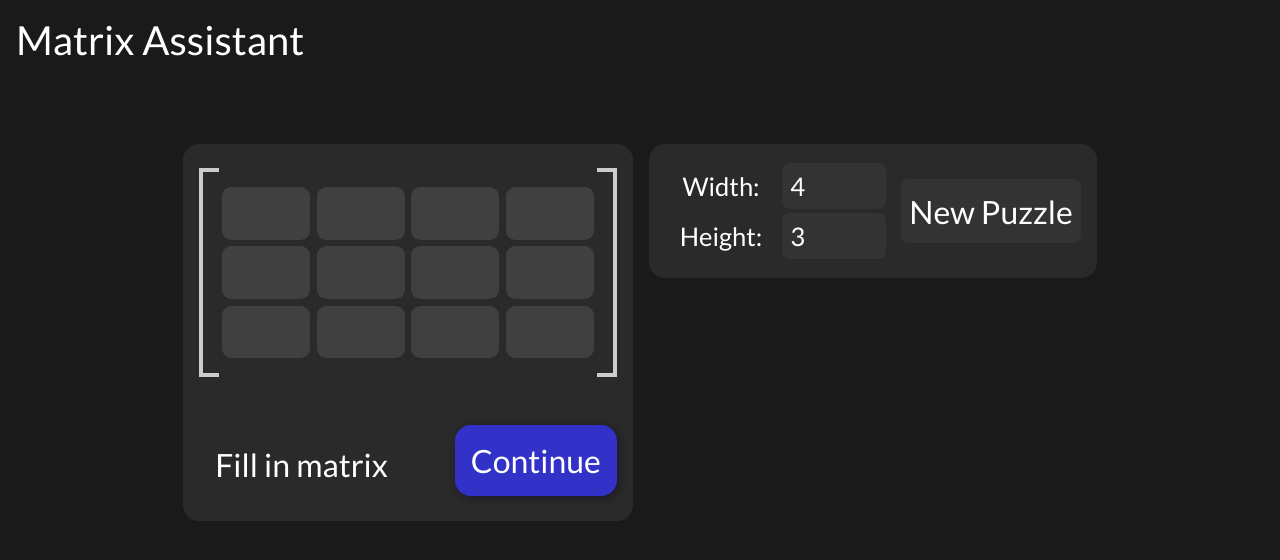
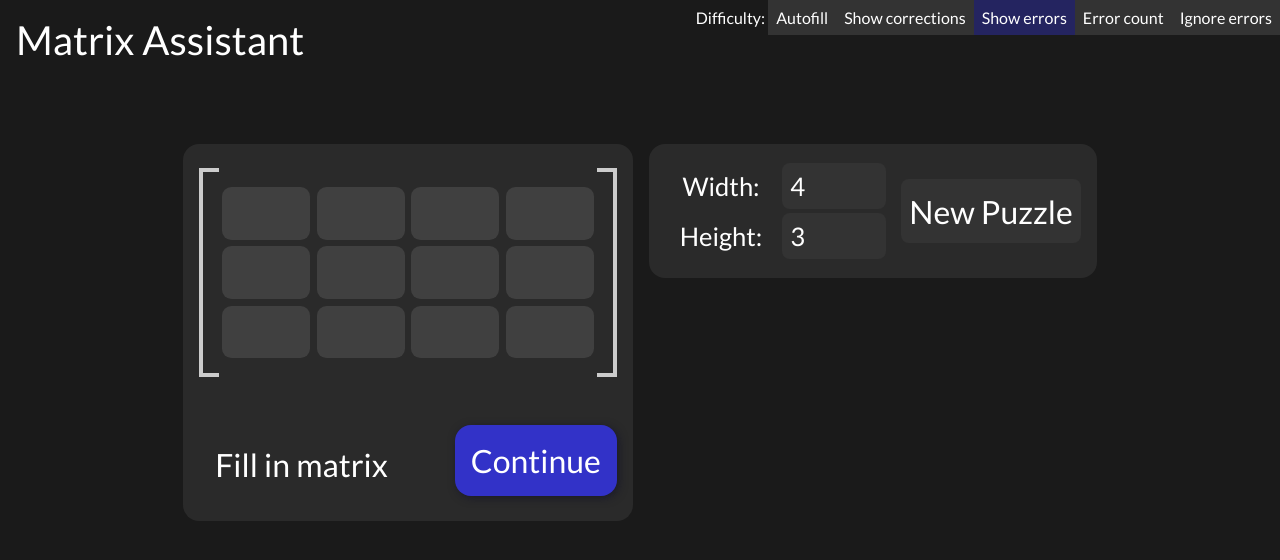
Before and after one commit to benjamin-cates/matrix_assistant, a React app: page / in a window 1280 px wide. Shown: the top 560 px of the page. Built offline with nearby package versions, Linux system fonts and the light colour scheme.

Commit message:
Add different difficulties

```diff
--- a/src/index.tsx
+++ b/src/index.tsx
@@ -23,6 +23,8 @@ class Game extends React.Component {
         width: number;
         //Height of the current matrix display
         height: number;
+        // Either 0 for autofilled matrices, 1 for all errors shown, 2 for partial error shown, 3 for ignore errors
+        difficulty: number;
     }
     constructor(props: any) {
         super(props);
@@ -72,6 +74,13 @@ class Game extends React.Component {
             </div>;
         });
         let nextMessage = this.state.mode == "matrix" ? "Fill in matrix" : "Row operations";
+        //Render difficulty input
+        const difficultyTypes = ["Autofill", "Show corrections", "Show errors", "Error count", "Ignore errors"];
+        let diffInput = difficultyTypes.map((val, i) => {
+            let className = "difficulty_button";
+            if (i == this.state.difficulty) className += " selected_difficulty_button";
+            return <button key={i.toString()} className={className} onClick={() => this.setState({ difficulty: i })}>{val}</button>
+        })
         const errIO = { add: this.addError, clear: this.clearError };
         return <>
             <div id="left">
@@ -80,6 +89,7 @@ class Game extends React.Component {
                     <span id="nextMessage">{nextMessage}</span>
                     <button onClick={this.continue} id="continueButton">Continue</button>
                 </div>
+                <div className="difficulty_input">Difficulty: {diffInput}</div>
             </div>
             <div id="right">
                 <NewPuzzle callback={this.createNew} errRef={errIO}></NewPuzzle>
@@ -97,6 +107,7 @@ class Game extends React.Component {
             inputRef: React.createRef<MatrixDisplay>(),
             errorRef: React.createRef<ElementList>(),
             mode: "matrix",
+            difficulty: 2,
         };
     }
     createNew = (w: number, h: number) => {
@@ -109,45 +120,65 @@ class Game extends React.Component {
     }
     continue = () => {
         this.state.errorRef.current.clear();
+        const matCount = this.state.matrices.length;
+        //Autofill if difficulty zero
+        if (this.state.difficulty == 0) {
+            let steps = [...this.state.steps];
+            let matrices = [...this.state.matrices];
+            matrices.push(this.state.matrices[matCount - 1].performSteps(this.state.steps[matCount - 1]));
+            if (this.state.mode == "steps") steps.push([]);
+            this.setState({ matrices, mode: "steps", steps });
+            return;
+        }
+        //Check matrix inputs
         if (this.state.mode == "matrix") {
-            if (this.state.matrices.length == 0)
+            //Skip if first matrix or is on ignore errors
+            if (this.state.matrices.length == 0 || this.state.difficulty == 4)
                 return this.finishMatrix();
-            const matCount = this.state.matrices.length;
             let mat = this.state.inputRef.current.getMatrix();
             let expected = this.state.matrices[matCount - 1].performSteps(this.state.steps[matCount - 1]);
             let diffs = Matrix.compare(mat, expected);
+            //Continue if first matrix or difficulty is 4
             if (diffs.length == 0)
                 return this.finishMatrix();
             //Add error for each element
-            diffs.forEach(v => {
+            //Show whole error
+            if (this.state.difficulty == 1) diffs.forEach(v =>
+                this.state.errorRef.current.add(
+                    <>a<span className="subscript">{Math.floor(v / mat.width + 1).toString() + (v % mat.width + 1).toString()}</span>
+                        &nbsp;=&nbsp;{expected.values[v].text()}&nbsp;≠&nbsp;{mat.values[v].text()}</>)
+            );
+            //Show partial error
+            if (this.state.difficulty == 2) diffs.forEach(v =>
                 this.state.errorRef.current.add(
                     <>
                         a<span className="subscript">{Math.floor(v / mat.width + 1).toString() + (v % mat.width + 1).toString()}</span>
                         &nbsp;≠&nbsp;{mat.values[v].text()}
-                    </>); console.log(v);
+                    </>)
+            );
+            //Show error count
+            if (this.state.difficulty == 3) {
+                let text = (diffs.length == 1) ? "There is one error" : ("There are " + diffs.length + " errors");
+                this.state.errorRef.current.add(<>{text}</>);
             }
-            );
-            //Display errors
-            /*
-                Difficulty modes:
-                Ignore errors
-                Inform of errors
-                Locate errors
-                Automatic mode
-            */
         }
         else {
             let matrices = [...this.state.matrices];
+            let steps = [...this.state.steps];
+            let nextMode = "matrix";
             //Add empty steps list
-            let steps = [...this.state.steps];
             steps.push([]);
+            //Autofill matrix
+            if (this.state.difficulty == 0) {
+                matrices.push(this.state.matrices[matCount - 1].performSteps(this.state.steps[matCount - 1]));
+                nextMode = "steps";
+            }
             this.setState({
                 steps,
                 matrices,
-                mode: "matrix",
+                mode: nextMode,
             });
         }
-
     }
     addError = (el: React.ReactElement) => this.state.errorRef.current.add(el);
     clearError = () => this.state.errorRef.current.clear();
--- a/src/style/source.css
+++ b/src/style/source.css
@@ -11,6 +11,24 @@ body {
 
 #title {
     padding: 1rem;
+}
+
+.difficulty_input {
+    position: absolute;
+    top: 0;
+    right: 0;
+    line-height:0;
+    font-size:1rem;
+}
+
+.difficulty_button {
+    font-size: 1rem;
+    border-radius: 0;
+}
+
+.selected_difficulty_button,
+.selected_difficulty_button:focus {
+    background: rgba(50, 50, 200, 0.4);
 }
 
 .subscript {
@@ -93,7 +111,7 @@ body {
     position: relative;
     padding: 1rem;
     justify-content: center;
-    margin:0.5rem 0 0.5rem 0;
+    margin: 0.5rem 0 0.5rem 0;
 }
 
 .matrix_table::after,
```
Also changed, not shown: 1 other file (tests, documents, lock files or other folders).
